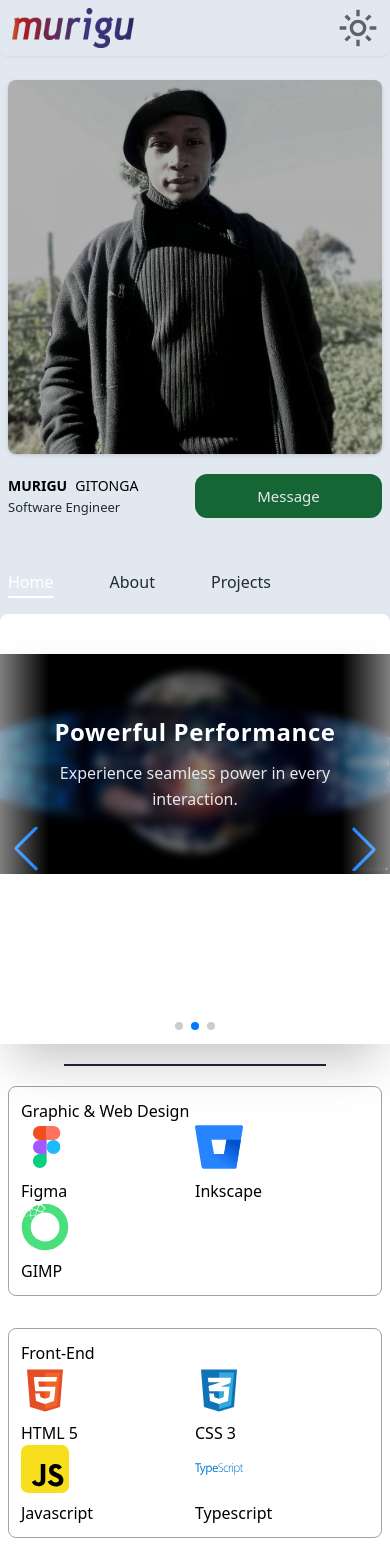
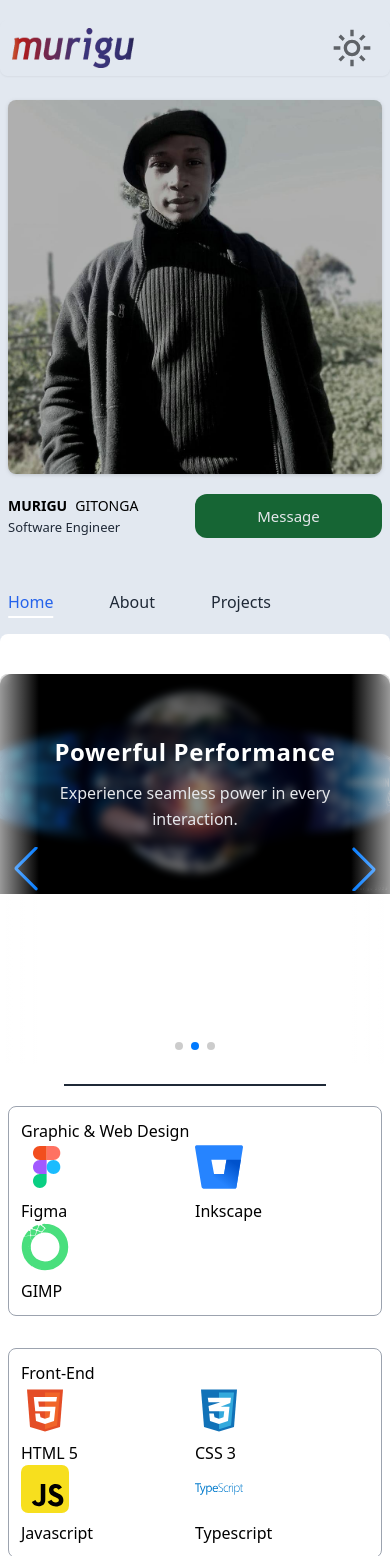
Before and after one commit to adrianmdevs/murigudev, a Vue app: page / in a window 390 px wide. Shown: the top 1556 px of the page. Built offline with nearby package versions, Linux system fonts and the light colour scheme.

Commit message:
bug: fix direction change on route nav

```diff
--- a/src/App.vue
+++ b/src/App.vue
@@ -7,9 +7,9 @@ import SelfSection from './components/selfSection.vue';
 </script>
 <template>
   <div class="block bg-slate-200 dark:bg-[#010101] transition-all ease-in-out duration-300">
-    <div class="flex flex-col space-y-6 md:container md:mx-auto min-h-screen">
+    <div class="flex flex-col min-h-screen pt-5 space-y-6 md:container md:mx-auto">
       <headerComponent/>
-      <div class="flex flex-col space-y-8 md:flex-row items-start">
+      <div class="flex flex-col items-start space-y-8 md:flex-row">
         <SelfSection/>
         <MainSection/>
       </div>
--- a/src/components/HeaderComponent.vue
+++ b/src/components/HeaderComponent.vue
@@ -17,10 +17,10 @@ onUnmounted(()=>{
 })
 </script>
 <template>
-    <header class="w-full px-4 py-2 rounded-lg shadow-sm z-99 max-sm:px-3 dark:bg-inherit md:border md:border-gray-300 md:dark:border-gray-600">
+    <header class="w-full px-6 py-2 rounded-lg shadow-sm z-99 max-sm:px-3 dark:bg-inherit md:border md:border-gray-300 md:dark:border-gray-600">
         <div class="flex flex-row justify-between w-full lg:container lg:mx-auto">
-            <img src="../assets/images/murigu.png" class="w-1/3 h-auto lg:w-1/4" alt="">
-             <button @click="toggleDark" class="text-xl focus:outline-none">
+        <img src="../assets/images/murigu.png" class="w-1/3 h-auto lg:w-1/4" alt="">
+        <button @click="toggleDark" class="text-xl focus:outline-none pe-1.5">
             <span v-if="isDark">
                 <svg xmlns="http://www.w3.org/2000/svg" height="40px" viewBox="0 -960 960 960" width="40px" fill="#5f6368">
                     <path d="M480-120q-150 0-255-105T120-480q0-150 105-255t255-105q14 0 27.5 1t26.5 3q-41 29-65.5 75.5T444-660q0 90 63 153t153 63q55 0 101-24.5t75-65.5q2 13 3 26.5t1 27.5q0 150-105 255T480-120Zm0-80q88 0 158-48.5T740-375q-20 5-40 8t-40 3q-123 0-209.5-86.5T364-660q0-20 3-40t8-40q-78 32-126.5 102T200-480q0 116 82 198t198 82Zm-10-270Z"/>
--- a/src/components/NavBar.vue
+++ b/src/components/NavBar.vue
@@ -1,37 +1,38 @@
 <script setup>
-import { useRoute, useRouter } from "vue-router";
+import { useRoute } from "vue-router";
 import { ref, watch } from "vue";
 
 const route = useRoute();
-const router = useRouter();
+const transitionName = ref("slide-left");
 
-const transitionName = ref("slide-left"); // default animation direction
+// Define route order manually
+const routeOrder = ["/", "/about", "/project"];
 
-// Keep track of navigation history index
-let previousDepth = 0;
+let previousIndex = routeOrder.indexOf(route.path);
 
 watch(
   () => route.fullPath,
   () => {
-    const currentDepth = route.fullPath.split("/").filter(Boolean).length;
+    const currentIndex = routeOrder.indexOf(route.path);
 
-    // If going deeper → slide left, if going back → slide right
-    transitionName.value =
-      currentDepth > previousDepth ? "slide-left" : "slide-right";
+    if (currentIndex > previousIndex) {
+      transitionName.value = "slide-left"; // Forward (Home → About)
+    } else if (currentIndex < previousIndex) {
+      transitionName.value = "slide-right"; // Backward (Projects → About)
+    }
 
-    previousDepth = currentDepth;
+    previousIndex = currentIndex;
   },
   { immediate: true }
 );
 
 const isActive = (path) => route.path === path;
 
-// Reusable classes
 const baseLink =
   "relative transition-all duration-300 hover:text-white after:content-[''] after:absolute after:left-1/2 after:bottom-[-4px] after:w-0 after:h-[2px] after:bg-white after:opacity-0 after:transition-all after:duration-300 after:-translate-x-1/2 hover:after:w-full hover:after:opacity-100";
 
 const activeLink =
-  "text-white after:content-[''] after:absolute after:left-1/2 after:bottom-[-4px] after:w-full after:h-[2px] after:bg-white after:opacity-100 after:-translate-x-1/2";
+  "text-blue-600 dark:text-white after:content-[''] after:absolute after:left-1/2 after:bottom-[-4px] after:w-full after:h-[2px] after:bg-white after:opacity-100 after:-translate-x-1/2";
 </script>
 
 <template>
@@ -59,43 +60,50 @@ const activeLink =
       </RouterLink>
     </nav>
 
-    <!-- Main content with directional slide transition -->
+    <!-- ✅ Correct Vue 3.4+ RouterView syntax -->
     <main class="relative overflow-hidden">
-      <Transition :name="transitionName" mode="out-in">
-        <RouterView :key="route.fullPath" />
-      </Transition>
+      <RouterView v-slot="{ Component }">
+        <Transition :name="transitionName" mode="out-in">
+          <component :is="Component" :key="route.fullPath" />
+        </Transition>
+      </RouterView>
     </main>
   </div>
 </template>
 
 <style scoped>
-/* === Slide Left === */
+/* === Shared fade for all slides === */
 .slide-left-enter-active,
-.slide-left-leave-active {
-  transition: all 0.45s ease;
+.slide-left-leave-active,
+.slide-right-enter-active,
+.slide-right-leave-active {
+  transition: all 0.6s cubic-bezier(0.4, 0, 0.2, 1);
 }
 
+/* === Slide Left (Forward) === */
 .slide-left-enter-from {
   opacity: 0;
-  transform: translateX(100%);
+  transform: translateX(80px);
 }
 .slide-left-leave-to {
   opacity: 0;
-  transform: translateX(-100%);
+  transform: translateX(-80px);
 }
 
-/* === Slide Right === */
-.slide-right-enter-active,
-.slide-right-leave-active {
-  transition: all 0.45s ease;
-}
-
+/* === Slide Right (Backward) === */
 .slide-right-enter-from {
   opacity: 0;
-  transform: translateX(-100%);
+  transform: translateX(-80px);
 }
 .slide-right-leave-to {
   opacity: 0;
-  transform: translateX(100%);
+  transform: translateX(80px);
+}
+
+/* Smooth fade overlay feeling */
+.slide-left-enter-to,
+.slide-right-enter-to {
+  opacity: 1;
+  transform: translateX(0);
 }
 </style>
--- a/src/components/SwiperComp.vue
+++ b/src/components/SwiperComp.vue
@@ -6,7 +6,6 @@ import "swiper/css";
 import "swiper/css/pagination";
 import "swiper/css/navigation";
 
-// Import your images
 import img1 from "../assets/images/aerospaceProfile.png";
 import img2 from "../assets/images/hero2Defence.png";
 import img3 from "../assets/images/Drone.jpeg";
@@ -31,13 +30,15 @@ const slides = [
 </script>
 
 <template>
-  <div class="relative w-full md:max-w-3xl">
+  <div
+    class="relative w-full max-w-6xl mx-auto overflow-hidden rounded-lg"
+  >
     <!-- Fading edges -->
     <div
-      class="absolute inset-y-0 left-0 z-10 w-1/4 pointer-events-none bg-gradient-to-r from-white/50 via-transparent to-transparent dark:from-gray-900"
+      class="absolute inset-y-0 left-0 z-10 w-1/5 pointer-events-none bg-gradient-to-r from-white/60 via-transparent to-transparent dark:from-gray-900"
     ></div>
     <div
-      class="absolute inset-y-0 right-0 z-10 w-1/4 pointer-events-none bg-gradient-to-l from-white/50 via-transparent to-transparent dark:from-gray-900"
+      class="absolute inset-y-0 right-0 z-10 w-1/5 pointer-events-none bg-gradient-to-l from-white/60 via-transparent to-transparent dark:from-gray-900"
     ></div>
 
     <!-- Swiper Carousel -->
@@ -49,22 +50,22 @@ const slides = [
       :speed="1000"
       pagination
       navigation
-      class="rounded-none shadow-2xl"
+      class="rounded-xl"
     >
       <SwiperSlide
         v-for="(slide, i) in slides"
         :key="i"
-        class="relative h-auto overflow-hidden rounded-none w-96"
+        class="relative w-full h-[70vh] sm:h-[60vh] md:h-[75vh] lg:h-[80vh] overflow-hidden flex items-center justify-center"
       >
         <img
           :src="slide.img"
           :alt="slide.title"
-          class="object-cover w-full h-full rounded-none transition-transform duration-[2000ms] ease-in-out hover:scale-105"
+          class="object-cover w-full h-full transition-transform duration-[2000ms] ease-in-out hover:scale-105"
         />
 
         <!-- Overlay -->
         <div
-          class="absolute inset-0 flex flex-col items-center justify-center px-6 text-center bg-black/40 backdrop-blur-sm rounded-2xl"
+          class="absolute inset-0 flex flex-col items-center justify-center px-6 text-center bg-black/40 backdrop-blur-sm"
         >
           <h2
             class="text-2xl font-extrabold tracking-wide text-white md:text-4xl drop-shadow-lg"
@@ -72,7 +73,7 @@ const slides = [
             {{ slide.title }}
           </h2>
           <p
-            class="max-w-lg mt-3 text-base leading-relaxed text-gray-200 md:text-lg"
+            class="max-w-2xl mt-3 text-base leading-relaxed text-gray-200 md:text-lg"
           >
             {{ slide.desc }}
           </p>
@@ -81,42 +82,12 @@ const slides = [
 
       <!-- Navigation arrows -->
       <div
-        class="absolute z-20 -translate-y-1/2 swiper-button-prev after:hidden left-3 md:left-6 top-1/2"
-      >
-        <!-- <button
-          class="p-3 transition-all duration-300 rounded-full shadow-md md:p-4 bg-white/70 dark:bg-gray-800/70 hover:bg-white dark:hover:bg-gray-700"
-        >
-          <svg
-            xmlns="http://www.w3.org/2000/svg"
-            class="w-5 h-5 text-gray-800 dark:text-white"
-            fill="none"
-            viewBox="0 0 24 24"
-            stroke="currentColor"
-            stroke-width="2"
-          >
-            <path stroke-linecap="round" stroke-linejoin="round" d="M15 19l-7-7 7-7" />
-          </svg>
-        </button> -->
-      </div>
+        class="absolute z-20 -translate-y-1/2 swiper-button-prev after:hidden left-2 md:left-6 top-1/2"
+      ></div>
 
       <div
-        class="absolute z-20 -translate-y-1/2 swiper-button-next after:hidden right-3 md:right-6 top-1/2"
-      >
-        <!-- <button
-          class="p-3 transition-all duration-300 rounded-full shadow-md md:p-4 bg-white/70 dark:bg-gray-800/70 hover:bg-white dark:hover:bg-gray-700"
-        >
-          <svg
-            xmlns="http://www.w3.org/2000/svg"
-            class="w-5 h-5 text-gray-800 dark:text-white"
-            fill="none"
-            viewBox="0 0 24 24"
-            stroke="currentColor"
-            stroke-width="2"
-          >
-            <path stroke-linecap="round" stroke-linejoin="round" d="M9 5l7 7-7 7" />
-          </svg>
-        </button> -->
-      </div>
+        class="absolute z-20 -translate-y-1/2 swiper-button-next after:hidden right-2 md:right-6 top-1/2"
+      ></div>
     </Swiper>
   </div>
 </template>
--- /dev/null
+++ b/src/components/projects/DesignComp.vue
@@ -0,0 +1,10 @@
+<template>
+    <div class="flex flex-col p-3 space-y-3 border border-gray-300 rounded-xl w-72">
+        <div>
+            <p>Explore my Figma design projects on behance</p>
+        </div>
+        <a href="#" class="flex items-center justify-center w-full py-2 text-white bg-green-600 rounded-xl">
+            <span>Explore Now</span>
+        </a>
+    </div>
+</template>
--- a/src/views/ProjectView.vue
+++ b/src/views/ProjectView.vue
@@ -1,5 +1,11 @@
+<script setup>
+import DesignComp from '../components/projects/DesignComp.vue';
+
+
+</script>
 <template>
     <div class="flex min-h-screen bg-white flex-col pt-10 space-y-5 w-full rounded-lg dark:bg-[#202122]">
-        <p>I am the project view</p>
+        <!--Design Comp-->
+        <DesignComp/>
     </div>
 </template>
```
Also changed, not shown: 1 other file (tests, documents, lock files or other folders).
